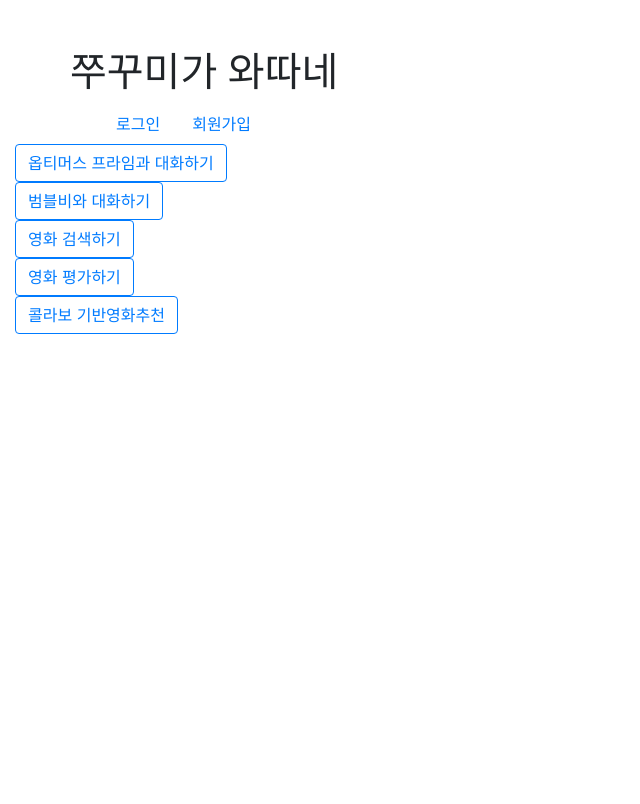
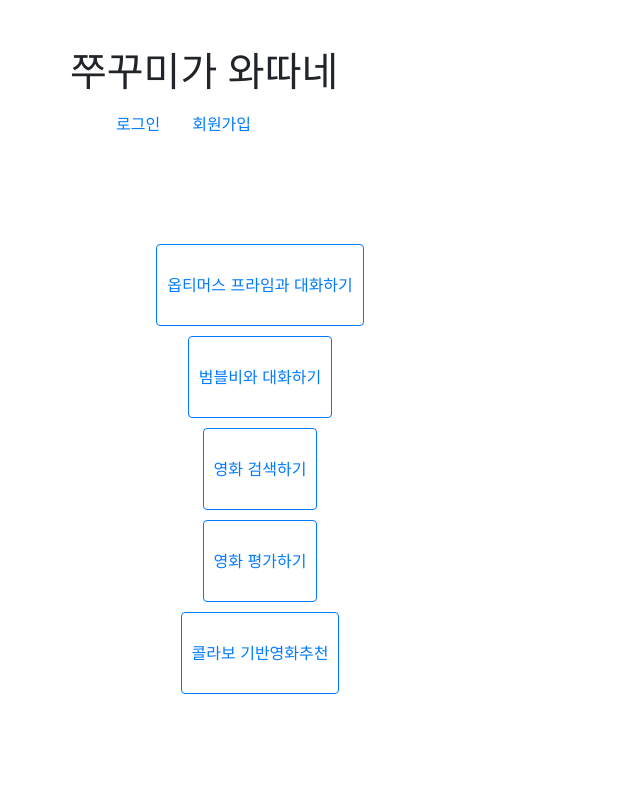
Before and after one commit to yejiCho/jjukkumi_flask, a Python web app: template templates/home.html in a window 1280 px wide. Shown: the whole page, without its empty margins (0-640 px from the left). Before the commit the page ends 334 px from the top, so only its background shows below. Run offline with Jinja, Linux system fonts and the light colour scheme; the template is opened without the code that fills it, so the values that code supplies are empty; some libraries are stand-ins or nearby versions.

Commit message:
button update

```diff
--- a/main.py
+++ b/main.py
@@ -1,4 +1,6 @@
 from app import app
 
 if __name__ == '__main__':
-    app.run(port=5000, threaded=False)
+    app.run(port=5000
+    , debug=True
+    , threaded=False)
--- a/templates/home.html
+++ b/templates/home.html
@@ -14,7 +14,7 @@
   <script src="https://code.jquery.com/jquery-3.5.1.min.js"
   integrity="sha256-9/aliU8dGd2tb6OSsuzixeV4y/faTqgFtohetphbbj0=" crossorigin="anonymous">
   </script>
-  <title>메인</title>
+  <title>쭈꾸미가 와따네</title>
   <script>
     function avg(){
         window.location='/coll/recommand';
@@ -36,6 +36,7 @@
       window.location='/seq_chat/'
     }
   </script>
+
 </head>
 <body>
     <div class="container">
@@ -65,22 +66,25 @@
      </div>
     </div>
     {% if userid %}
-    <div class="col-md-3">
-    <button type="button" class="btn btn-secondary" onclick="chat();">옵티머스 프라임과 대화하기</button><br>
-    <button type="button" class="btn btn-secondary" onclick="seq_chat();">범블비와 대화하기</button><br>
-    <button type="button" class="btn btn-secondary" onclick="content();">영화 검색하기</button><br>
-    <button type="button" class="btn btn-secondary" onclick="coll();">영화 평가하기</button><br>
-    <button type="button" class="btn btn-secondary" onclick="avg();">콜라보 기반영화추천</button><br>
-
+    <div class="col-md-3" style="margin-left:200px; margin-bottom:50px; margin-top:20px;">
+    <center>
+    <button type="button" class="btn btn-secondary btn-color btn-bg-color btn-sm col-xs-9" onclick="chat();" style="padding:28px 10px; margin-bottom:20px;">옵티머스 프라임과 대화하기</button><br>
+    <button type="button" class="btn btn-secondary btn-color btn-bg-color btn-sm col-xs-9" onclick="seq_chat();" style="padding:28px 10px; margin-bottom:20px;">범블비와 대화하기</button><br>
+    <button type="button" class="btn btn-secondary btn-color btn-bg-color btn-sm col-xs-9" onclick="content();" style="padding:28px 10px; margin-bottom:20px;">영화 검색하기</button><br>
+    <button type="button" class="btn btn-secondary btn-color btn-bg-color btn-sm col-xs-9" onclick="coll();" style="padding:28px 10px; margin-bottom:20px;">영화 평가하기</button><br>
+    <button type="button" class="btn btn-secondary btn-color btn-bg-color btn-sm col-xs-9" onclick="avg();" style="padding:28px 10px; margin-bottom:20px;">콜라보 기반영화추천</button><br>
+    </center>
     {% endif %}
 
     {% if not userid %}
-    <div class="col-md-3">
-    <button type="button" class="btn btn-outline-primary" onclick="login();">옵티머스 프라임과 대화하기</button><br>
-    <button type="button" class="btn btn-outline-primary" onclick="seq_chat();">범블비와 대화하기</button><br>
-    <button type="button" class="btn btn-outline-primary" onclick="login();">영화 검색하기</button><br>
-    <button type="button" class="btn btn-outline-primary" onclick="login();">영화 평가하기</button><br>
-    <button type="button" class="btn btn-outline-primary" onclick="login();">콜라보 기반영화추천</button><br>
+    <div class="col-md-3" style="margin:100px">
+    <center>
+    <button type="button" class="btn btn-outline-primary" onclick="login();" style="padding:28px 10px; margin-bottom:10px;">옵티머스 프라임과 대화하기</button><br>
+    <button type="button" class="btn btn-outline-primary" onclick="seq_chat();" style="padding:28px 10px; margin-bottom:10px;">범블비와 대화하기</button><br>
+    <button type="button" class="btn btn-outline-primary" onclick="login();" style="padding:28px 10px; margin-bottom:10px;">영화 검색하기</button><br>
+    <button type="button" class="btn btn-outline-primary" onclick="login();" style="padding:28px 10px; margin-bottom:10px;">영화 평가하기</button><br>
+    <button type="button" class="btn btn-outline-primary" onclick="login();" style="padding:28px 10px; margin-bottom:10px;">콜라보 기반영화추천</button><br>
+    </center>
     </div>
     {% endif %}
 </body>
```
